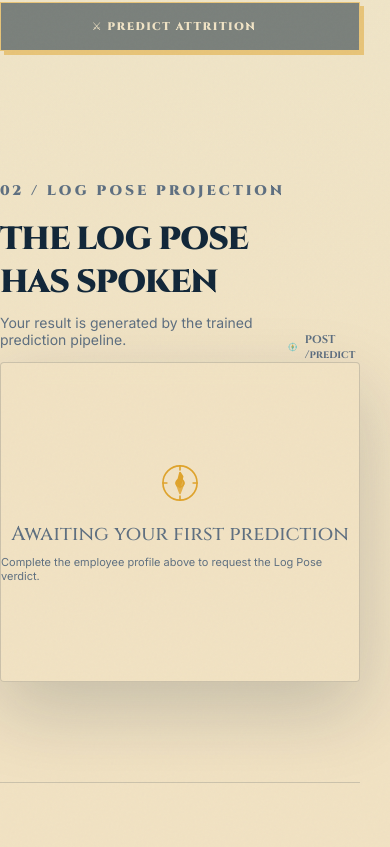
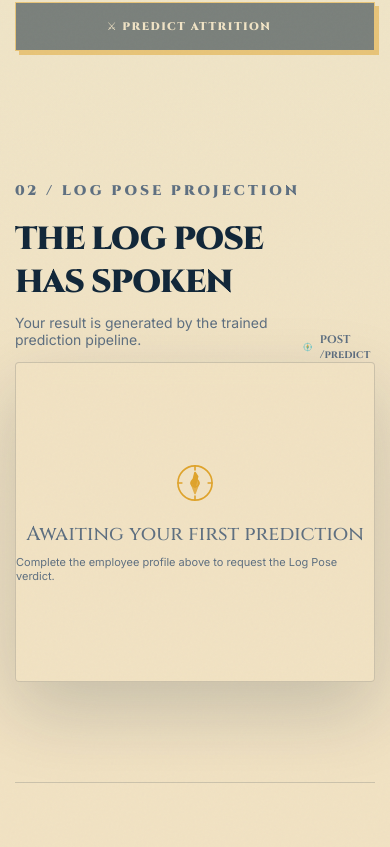
Before and after one commit to TowfiqueNishad/grand-line-attrition-api, a React (Vite) app in the folder frontend/: page / in a window 390 px wide. Shown: the part 4237-5084 px from the top of the page. Built offline with nearby package versions, Linux system fonts and the light colour scheme; no server answers; a web font is replaced by a local one.

Commit message:
Fix mobile responsive CSS layout and overflow issues

```diff
--- a/frontend/src/App.css
+++ b/frontend/src/App.css
@@ -43,6 +43,7 @@
 
 html {
   scroll-behavior: smooth;
+  overflow-x: hidden;
 }
 
 body {
@@ -52,6 +53,7 @@ body {
   background: var(--paper);
   color: var(--ink);
   -webkit-font-smoothing: antialiased;
+  overflow-x: hidden;
 }
 
 button,
@@ -1620,6 +1622,7 @@ footer {
   .system-section,
   footer {
     width: calc(100% - 30px);
+    margin: 0 auto;
   }
 
   .voyage-node::after {
```
